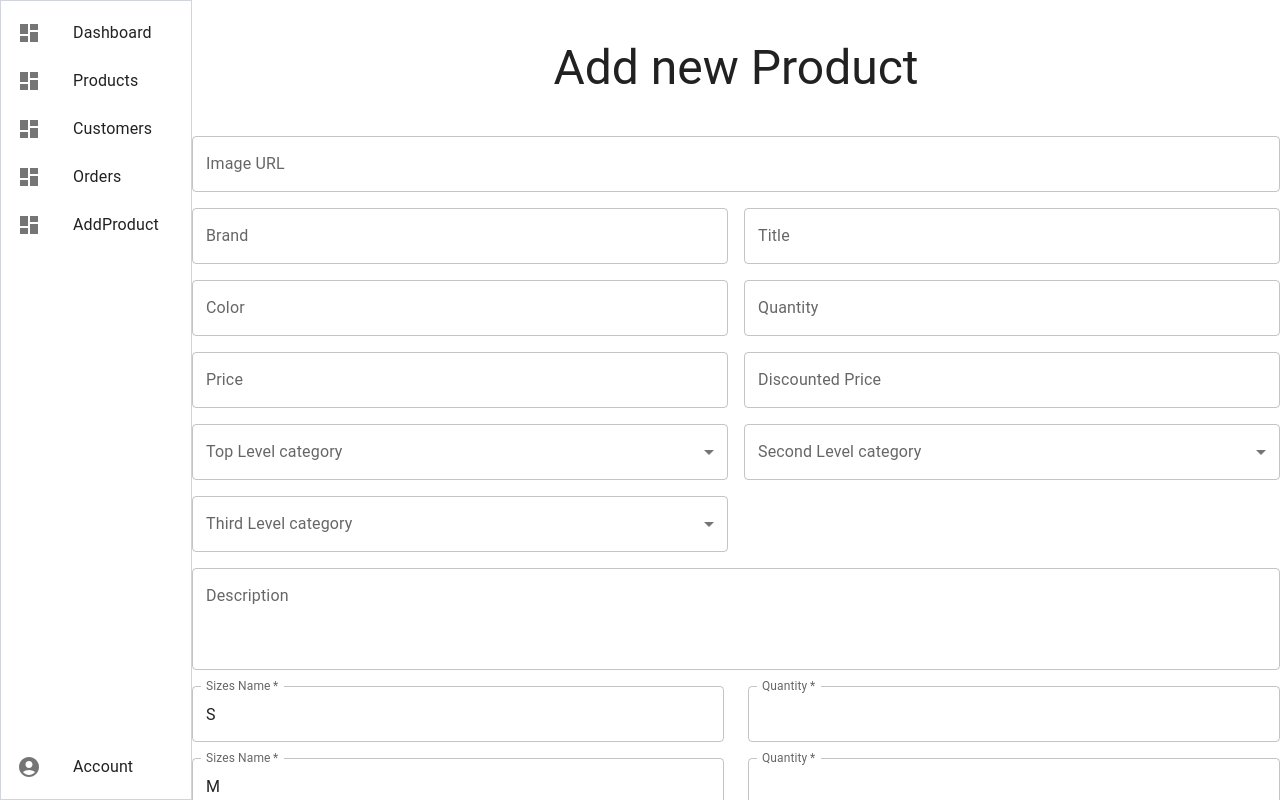
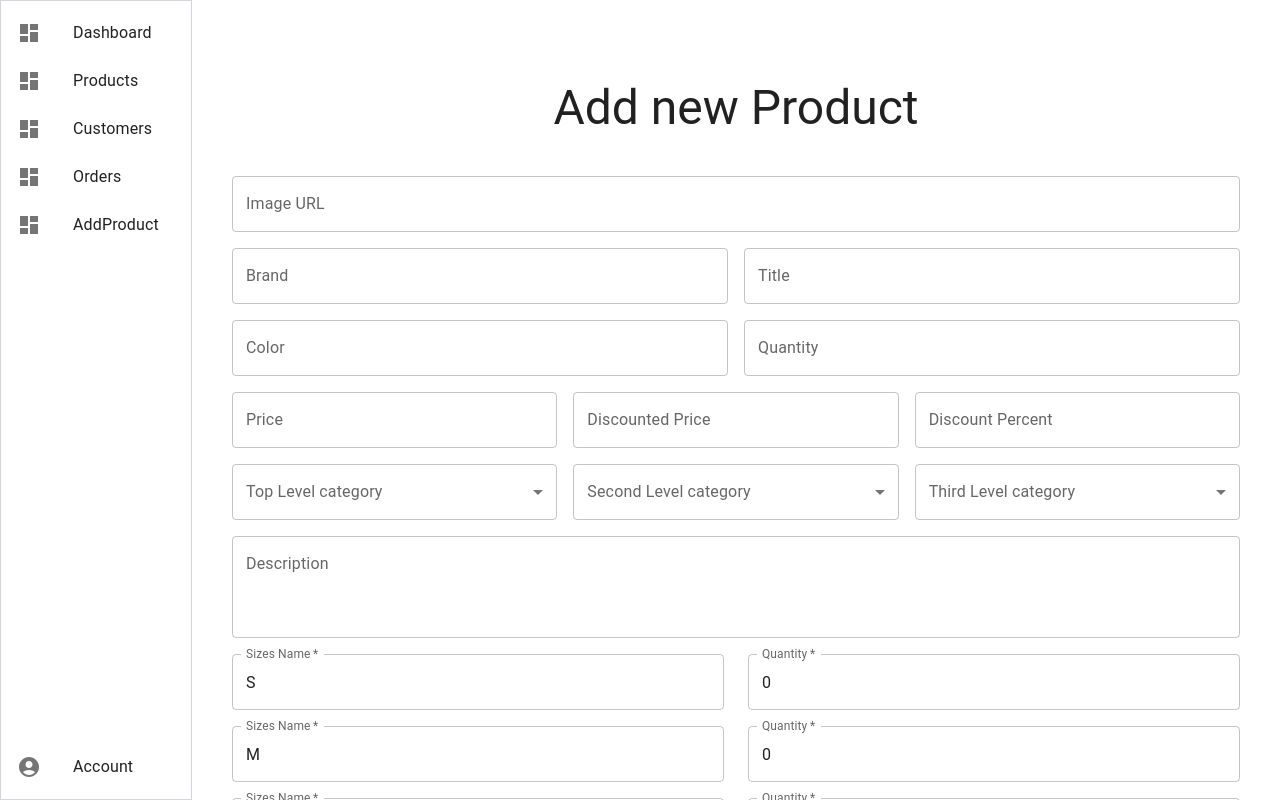
Before and after one commit to Amaanchaudhary/E-commerce-frontend, a React (Create React App) app in the folder frontend/: page /admin/product/create in a window 1280 px wide. Shown: the top 800 px of the page. Built offline with nearby package versions, Linux system fonts and the light colour scheme.

Commit message:
create product form completed

```diff
--- a/frontend/src/AdminPanel/components/Admin.jsx
+++ b/frontend/src/AdminPanel/components/Admin.jsx
@@ -81,12 +81,13 @@ const Admin = () => {
   );
 
   return (
-    <div>
-      <div className="flex h-[100vh]">
+    <div className="relative flex h-[100vh] ">
       <CssBaseline />
-        <div className="w-[15%] border border-gray-300 h-full">{drawer}</div>
+      <div className="w-[15%] border border-gray-300 h-full fixed top-0">
+        {drawer}
+      </div>
 
-        <div className="w-[85%] ">
+      <div className="w-[85%] h-full ml-[15%]">
         <Routes>
           <Route path="/" element={<AdminDashboard />} />
           <Route path="/product/create" element={<CreateProducts />} />
@@ -96,7 +97,6 @@ const Admin = () => {
         </Routes>
       </div>
     </div>
-    </div>
   );
 };
 
--- a/frontend/src/AdminPanel/components/CreateProducts.jsx
+++ b/frontend/src/AdminPanel/components/CreateProducts.jsx
@@ -47,12 +47,14 @@ const CreateProducts = () => {
 
   const handleSizeChange = (e, index) => {
     let { name, value } = e.target;
+    // console.log(name , value , "check");
+
     name === "size_quantity" ? (name = "quantity") : (name = e.target.name);
-    const sizes = [...productData.sizes];
+    const sizes = [...productData.size];
     sizes[index][name] = value;
     setProductData((prevData) => ({
       ...prevData,
-      sizes: sizes,
+      size: sizes,
     }));
   };
 
@@ -63,7 +65,7 @@ const CreateProducts = () => {
   };
 
   return (
-    <Fragment className="createProductContainer">
+    <div className="p-10">
       <Typography
         variant="h3"
         sx={{ textAlign: "center" }}
@@ -73,9 +75,9 @@ const CreateProducts = () => {
       </Typography>
       <form
         onSubmit={handleSubmit}
-        className="createProductContainer min-h-screen"
+        className="createProductContainer min-h-screen "
       >
-        <Grid container spacing={2}>
+        <Grid container spacing={2} >
           <Grid item xs={12}>
             <TextField
               fullWidth
@@ -85,6 +87,7 @@ const CreateProducts = () => {
               onChange={handleChange}
             />
           </Grid>
+
           <Grid item xs={12} sm={6}>
             <TextField
               fullWidth
@@ -126,7 +129,7 @@ const CreateProducts = () => {
             />
           </Grid>
 
-          <Grid item xs={12} sm={6}>
+          <Grid item xs={12} sm={4}>
             <TextField
               fullWidth
               label="Price"
@@ -137,7 +140,7 @@ const CreateProducts = () => {
             />
           </Grid>
 
-          <Grid item xs={12} sm={6}>
+          <Grid item xs={12} sm={4}>
             <TextField
               fullWidth
               label="Discounted Price"
@@ -148,7 +151,18 @@ const CreateProducts = () => {
             />
           </Grid>
 
-          <Grid item xs={12} sm={6}>
+          <Grid item xs={12} sm={4}>
+            <TextField
+              fullWidth
+              label="Discount Percent"
+              name="discountPercent"
+              value={productData.discountPercent}
+              onChange={handleChange}
+              type="number"
+            />
+          </Grid>
+
+          <Grid item xs={12} sm={4}>
             <FormControl fullWidth>
               <InputLabel>Top Level category</InputLabel>
               <Select
@@ -164,7 +178,7 @@ const CreateProducts = () => {
             </FormControl>
           </Grid>
 
-          <Grid item xs={12} sm={6}>
+          <Grid item xs={12} sm={4}>
             <FormControl fullWidth>
               <InputLabel>Second Level category</InputLabel>
               <Select
@@ -180,7 +194,7 @@ const CreateProducts = () => {
             </FormControl>
           </Grid>
 
-          <Grid item xs={12} sm={6}>
+          <Grid item xs={12} sm={4}>
             <FormControl fullWidth>
               <InputLabel>Third Level category</InputLabel>
               <Select
@@ -192,8 +206,9 @@ const CreateProducts = () => {
                 <MenuItem value="top">Tops</MenuItem>
                 <MenuItem value="women_dress">Dresses</MenuItem>
                 <MenuItem value="t-shirts">T-shirts</MenuItem>
+                <MenuItem value="lengha_choli">Shirt</MenuItem>
                 <MenuItem value="saree">Saree</MenuItem>
-                <MenuItem value="lengha_choli">Lengha Choli</MenuItem>
+                <MenuItem value="shirt">Lengha Choli</MenuItem>
               </Select>
             </FormControl>
           </Grid>
@@ -210,8 +225,9 @@ const CreateProducts = () => {
               value={productData.description}
             />
           </Grid>
-          {productData.size.map((size, index) => (
-            <Grid container item spacing={3}>
+
+          {productData?.size?.map((size, index) => (
+            <Grid key={index} container item spacing={3}>
               <Grid item xs={12} sm={6}>
                 <TextField
                   label="Sizes Name"
@@ -228,7 +244,7 @@ const CreateProducts = () => {
                   label="Quantity"
                   name="size_quantity"
                   type="number"
-                  value={size.name}
+                  value={size.quantity}
                   onChange={(event) => handleSizeChange(event, index)}
                   required
                   fullWidth
@@ -236,6 +252,7 @@ const CreateProducts = () => {
               </Grid>
             </Grid>
           ))}
+
           <Grid item xs={12}>
             <Button
               variant="contained"
@@ -249,7 +266,7 @@ const CreateProducts = () => {
           </Grid>
         </Grid>
       </form>
-    </Fragment>
+    </div>
   );
 };
 
--- a/frontend/src/state/product/Action.js
+++ b/frontend/src/state/product/Action.js
@@ -32,7 +32,7 @@ export const findProductsById = (productId) => async (dispatch) => {
 export const createProduct = (product) => async (dispatch) => {
   try {
     dispatch({ type: CREATE_PRODUCT_REQUEST })
-    const { data } = await api.post(`/api/admin/product`, product)
+    const { data } = await api.post(`/api/admin/products`, product)
     console.log("created product", data);
 
     dispatch({ type: CREATE_PRODUCT_SUCCESS, payload: data })
```
Lines whose indentation alone changed are shown as unchanged.
